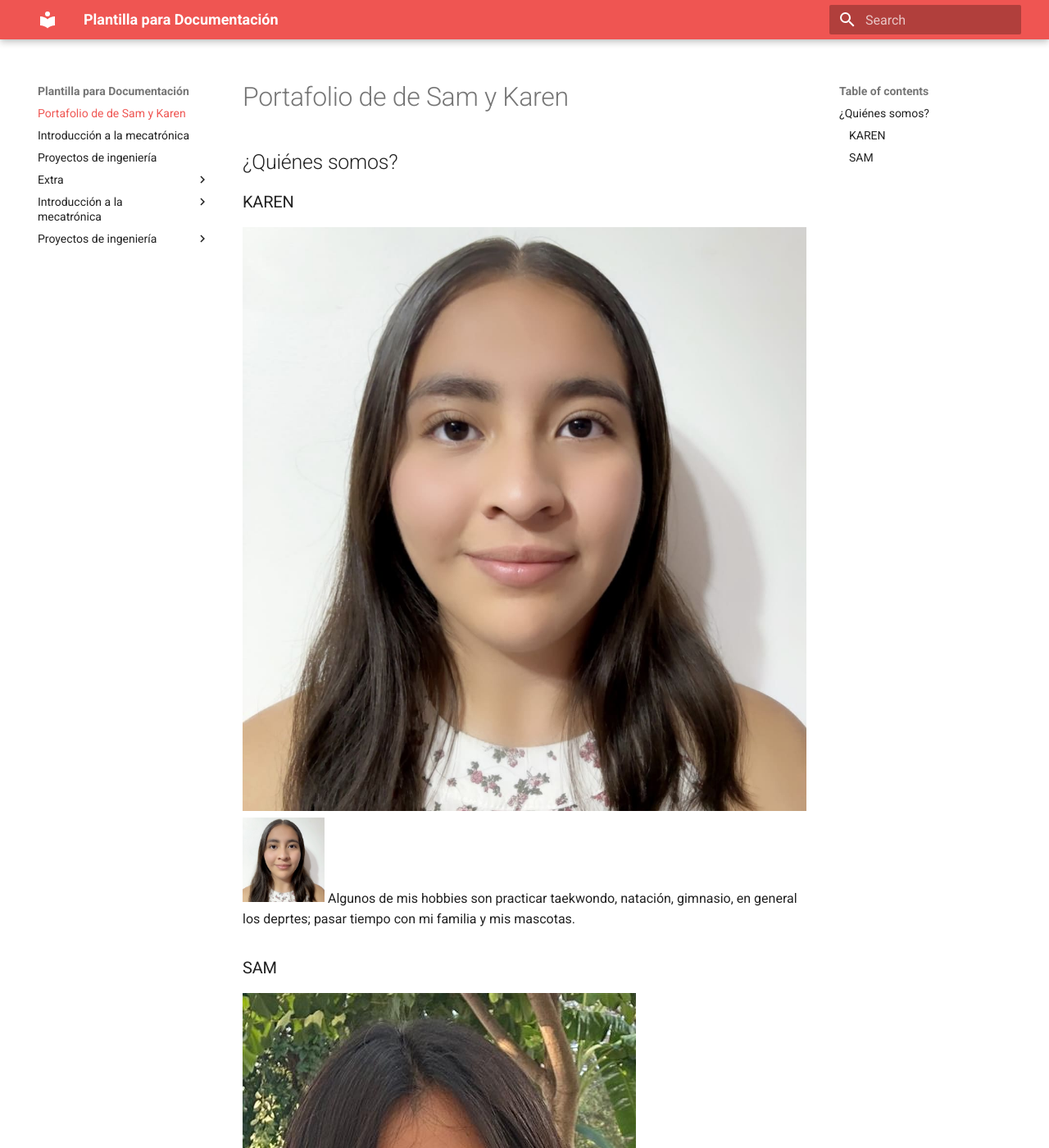
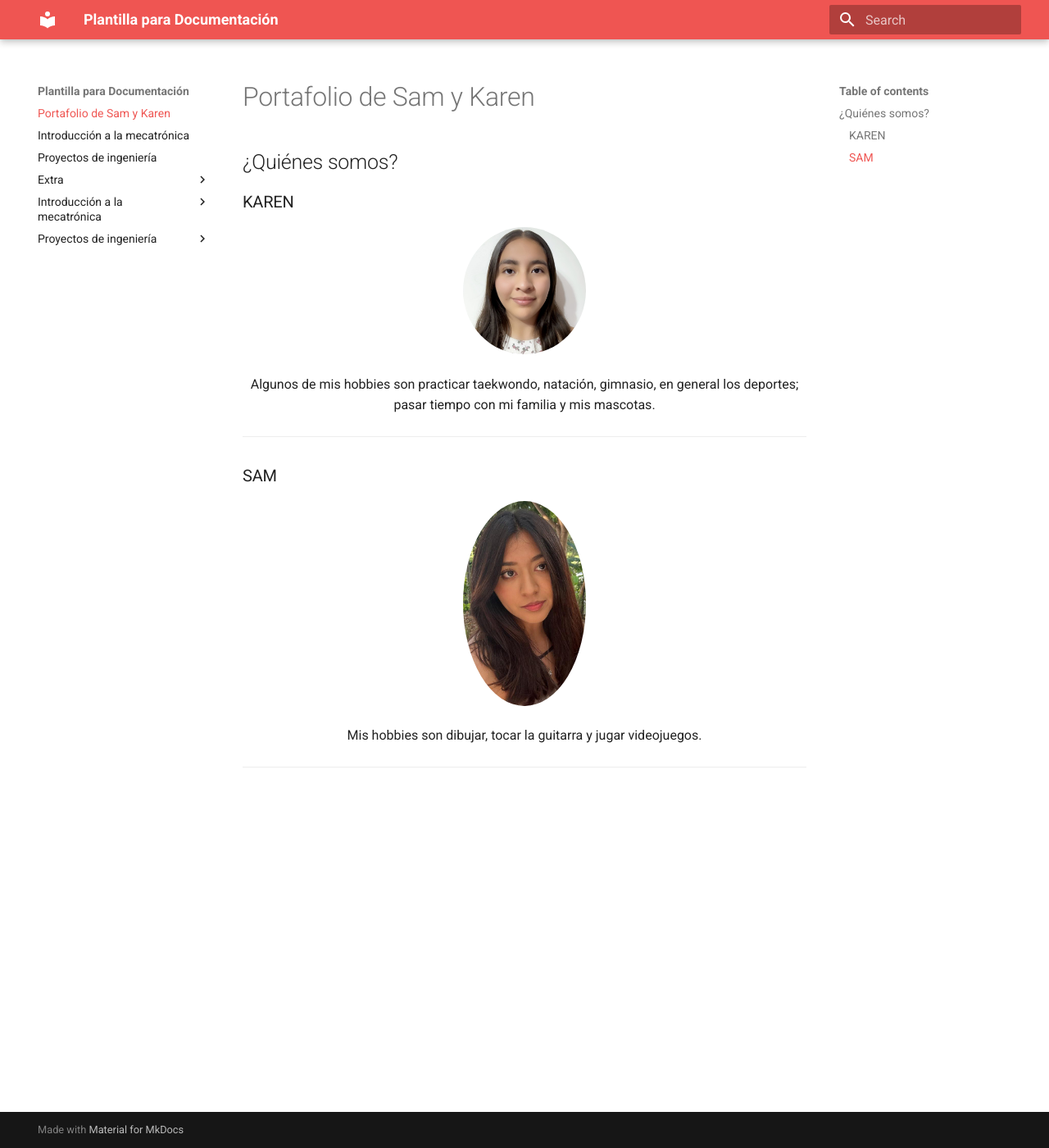
Before and after one commit to KarenPastrana/PORTAFOLIO, an MkDocs documentation site: the page built from docs/index.md, in a window 1280 px wide and 1400 px high. Shown: the whole window at 82% size. Built offline with MkDocs 1.6.1 and Material for MkDocs 9.7.7, drawn with Linux system fonts in a browser that asks for light colours.

Commit message:
Update index.md

```diff
--- a/docs/index.md
+++ b/docs/index.md
@@ -1,19 +1,24 @@
-# Portafolio de de Sam y Karen
+# Portafolio de Sam y Karen
 
-##¿Quiénes somos?
-###KAREN
-![Diagrama del sistema](recursos/imgs/fotoAlumno.png)
-<img src="../recursos/imgs/fotoAlumno.png" alt="Diagrama del sistema" width="100">
-Algunos de mis hobbies son practicar taekwondo, natación, gimnasio, en general los deprtes; pasar tiempo con mi familia y mis mascotas.
+## ¿Quiénes somos?
 
-
-
-###SAM
-![Diagrama del sistema](recursos/imgs/Image.jpeg)
-<img src="../recursos/imgs/Image.jpeg" alt="Diagrama del sistema" width="100">
-Mis hobbies son dibujar, tocar la guitarra y jugar videojuegos.
-
-
-
+### KAREN
+<div align="center">
+  <img src="recursos/imgs/fotoAlumno.png" alt="Karen" width="150" style="border-radius:50%;">
+  <p>
+    Algunos de mis hobbies son practicar taekwondo, natación, gimnasio, en general los deportes;
+    pasar tiempo con mi familia y mis mascotas.
+  </p>
+</div>
 
 ---
+
+### SAM
+<div align="center">
+  <img src="recursos/imgs/Image.jpeg" alt="Sam" width="150" style="border-radius:50%;">
+  <p>
+    Mis hobbies son dibujar, tocar la guitarra y jugar videojuegos.
+  </p>
+</div>
+
+---
```
